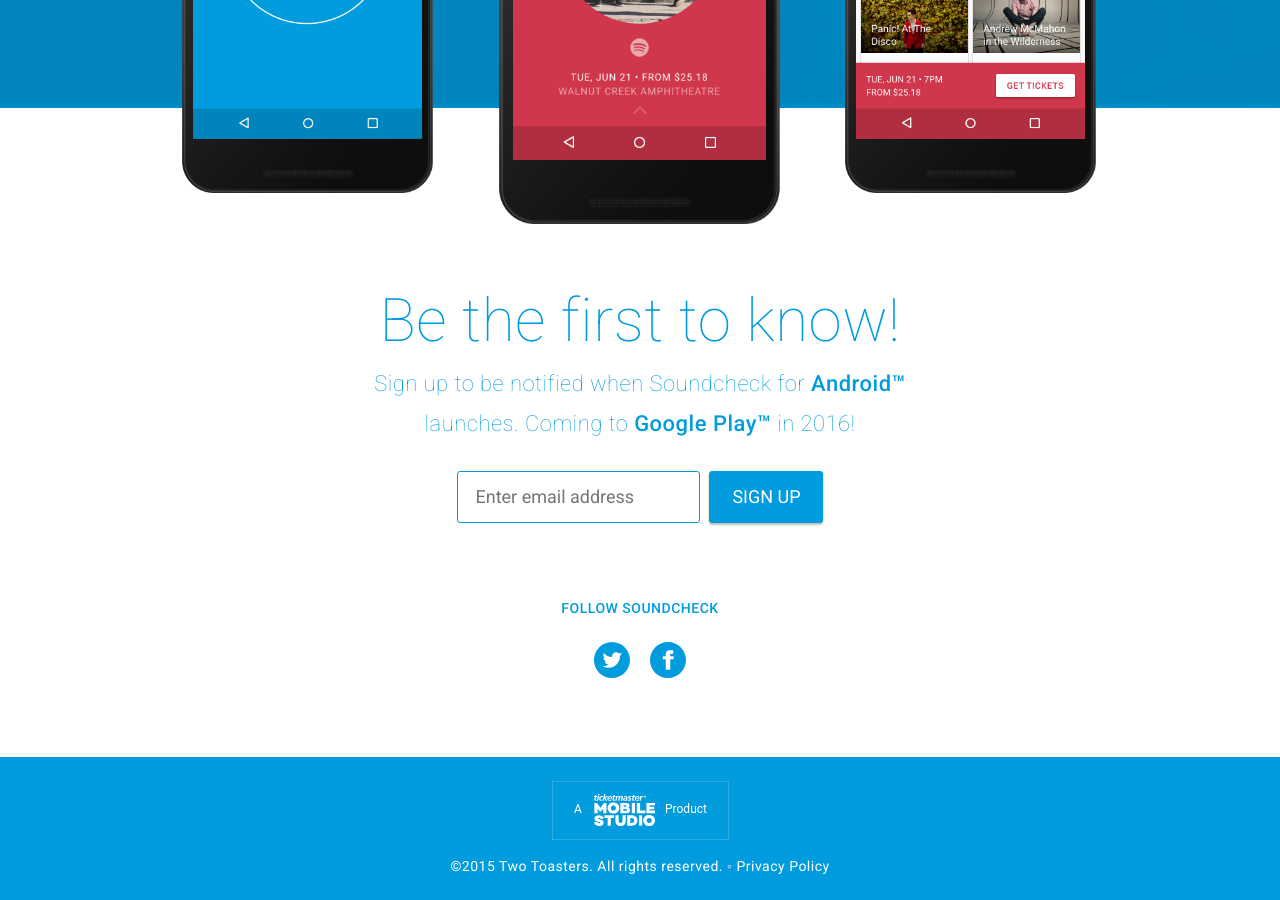
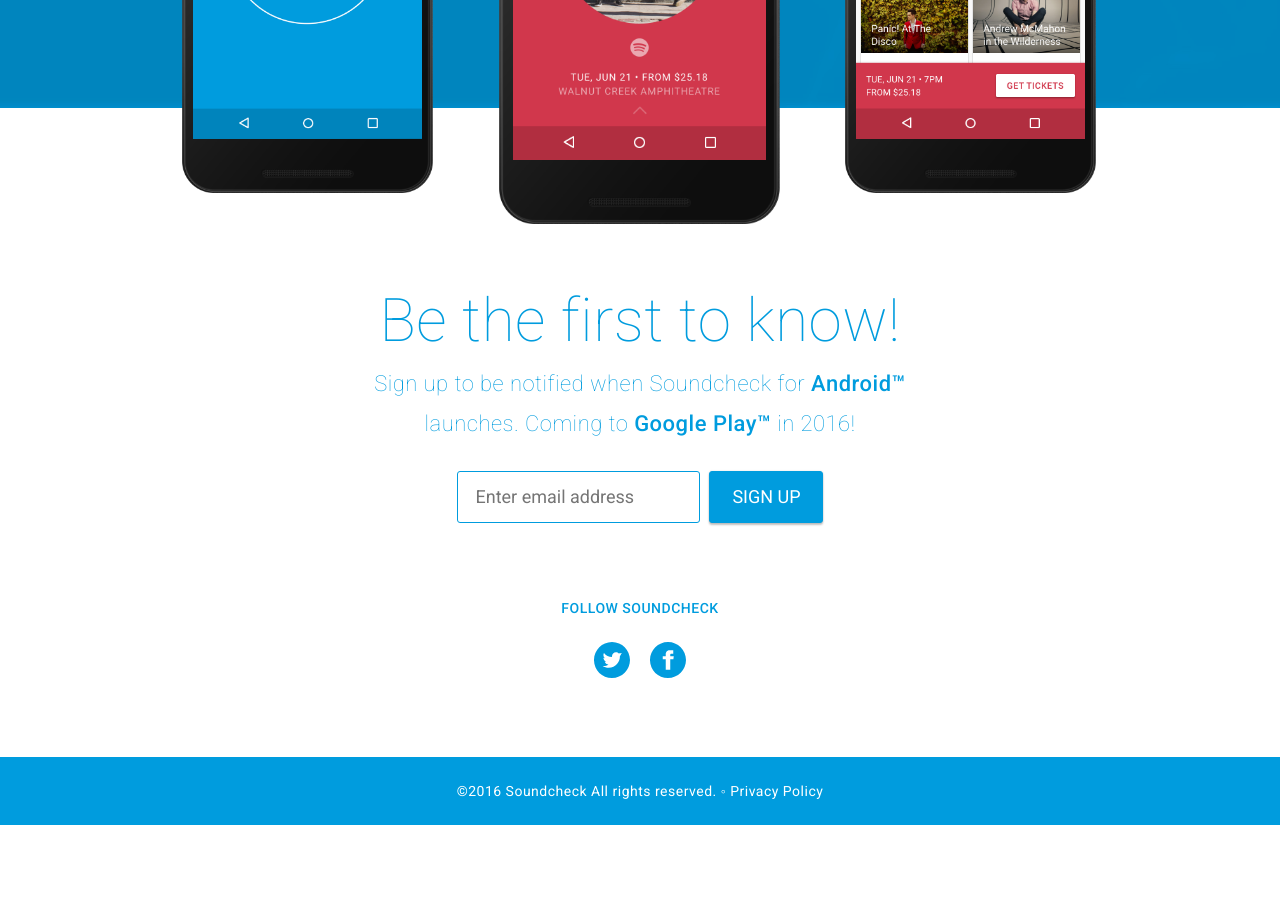
Before and after one commit to GetSoundcheck/GetSoundcheck, a Jekyll site: the page built from index.md, in a window 1280 px wide and 900 px high, scrolled down 699 px. Built offline with Jekyll 4.4.1, drawn with Linux system fonts in a browser that asks for light colours; Markdown is read by kramdown in place of the engine named in the settings; comment, search, counter and statistics services are not loaded; after the commit the page ends 1524 px from its top, so only the background shows below that.

Commit message:
Update footer.html

```diff
--- a/_includes/footer.html
+++ b/_includes/footer.html
@@ -1,3 +1 @@
-<a href="http://tmsdurham.com"><img src="{{ site.baseurl }}/images/tmslogo.svg" width="177px" height="59px"></a>
-
-&copy;2015 Two Toasters. All rights reserved. &#9702; <a href="http://www.ticketmaster.com/h/privacy.html">Privacy Policy</a>
+&copy;2016 Soundcheck All rights reserved. &#9702; <a href="http://www.ticketmaster.com/h/privacy.html">Privacy Policy</a>
```
